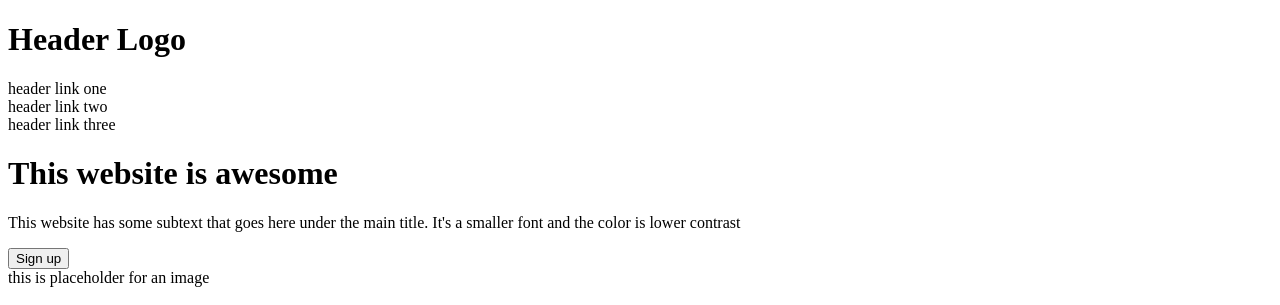
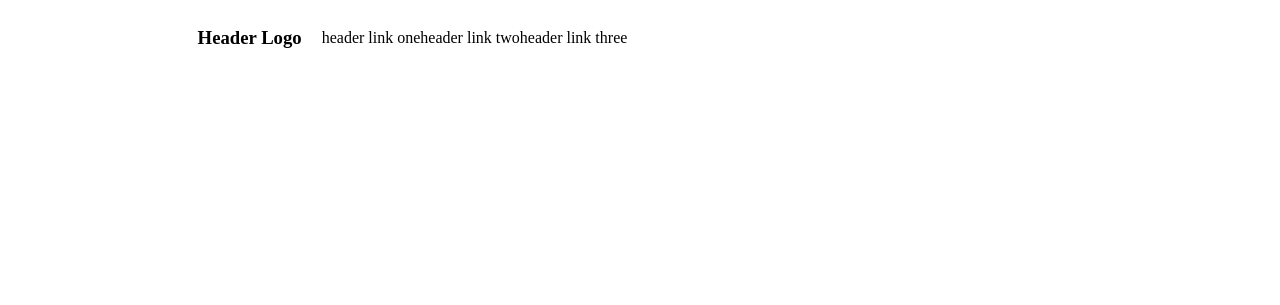
Before and after one commit to testaccYN/landing, a plain HTML site: page index.html in a window 1280 px wide. Shown: the top 305 px of the page. Drawn offline with Linux system fonts and the light colour scheme.

Commit message:
Changed structure little bit.

```diff
--- a/index.html
+++ b/index.html
@@ -9,20 +9,26 @@
 </head>
 <body>
     <div class="flex-container main">
-        <div class="flex-container">
-            <div><h1>Header Logo</h1></div>
+        <div class="flex-container header">
+            <div class="flex-container navigation">
+                <div><h3>Header Logo</h3></div>
                 <div>header link one</div>
                 <div>header link two</div>
                 <div>header link three</div>
             </div>
-        <div class="flex-container">
-            <div class="flex-container">
+            <!-- <div class="flex-container" id="signUp">
+                <div class="flex-container" >
                     <div><h1>This website is awesome</h1></div>
                     <div><p>This website has some subtext that goes here under the main title. It's a smaller font and the color is lower contrast</p></div>
                     <div><button>Sign up</button></div>
                 </div>
+                <div class="flex-container" id="imgPh">
                     <div>this is placeholder for an image</div>
                 </div>
+
+            </div> -->
+        </div>
+<!--
         <div class="flex-container">
             <h1>Some random information</h1>
             <div></div>
@@ -44,6 +50,6 @@
         <div class="flex-container">
             <div><p>Copyright &copy; The Odin Project 2022</p></div>
         </div>
-    </div>
+    </div> -->
 </body>
 </html>
--- a/styles.css
+++ b/styles.css
@@ -1,3 +1,51 @@
-*{
+/* *{
+
+} */
+
+
+.flex-container{
+    display: flex;
+}
+
+.main{
+    flex-direction: column;
+    width: 70%;
+    margin-left: 15%;
+}
+
+.header{
+    flex-direction: column;
+}
+
+.header > div{
+    /* flex-direction: column; */
+    /* text-align: center; */
+}
+
+.navigation{
+    align-items: center;
+}
+
+.navigation > div:nth-child(2){
+    margin-left: 20px;
+}
+
+#signUp >div{
+    flex: 1 1 auto;
+    width: 50%;
+}
+
+ #signUp > div:nth-child(1){
+    flex-direction: column;
+
 
 }
+#imgPh{
+    flex-direction: column;
+    justify-content: center;
+    text-align: center;
+}
+
+/* body > div > div > div:nth-child(2) > div:nth-child(2){
+    align-self: center;
+} */
```
Lines whose indentation alone changed are shown as unchanged.
